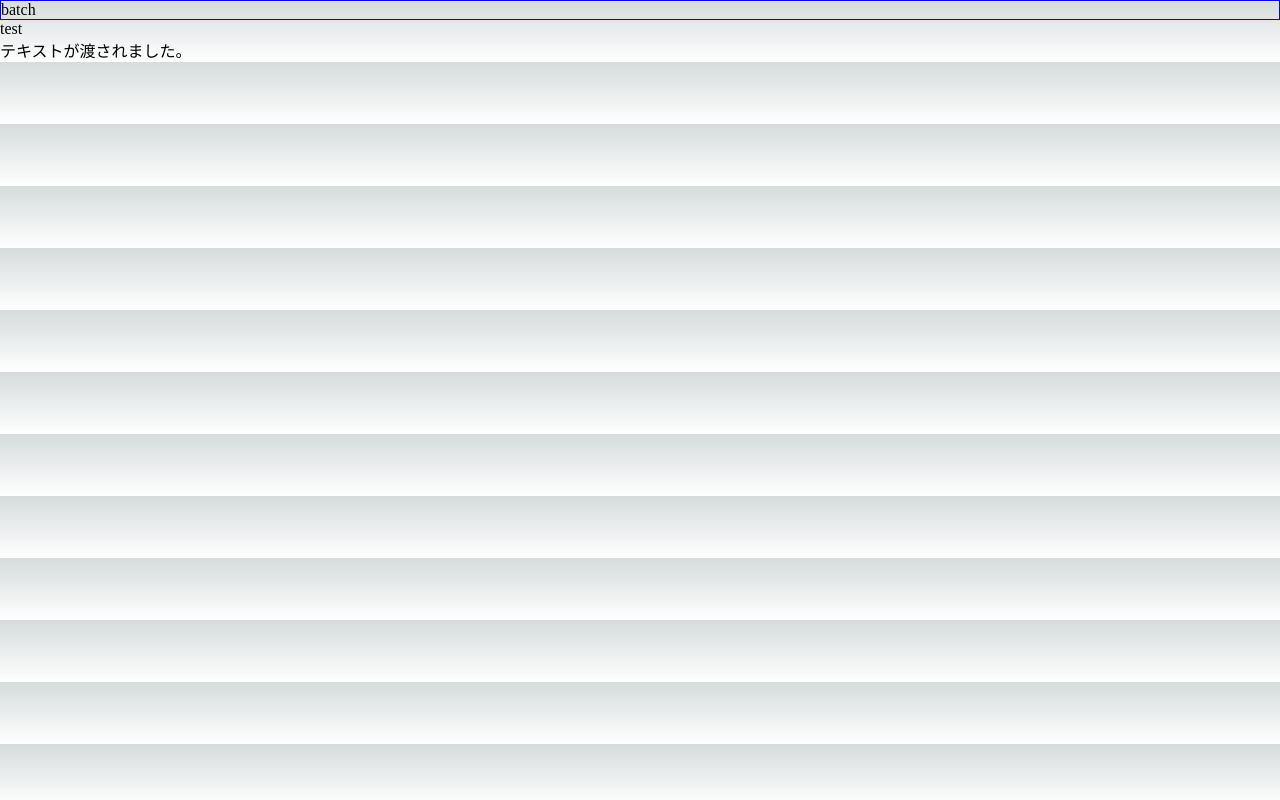
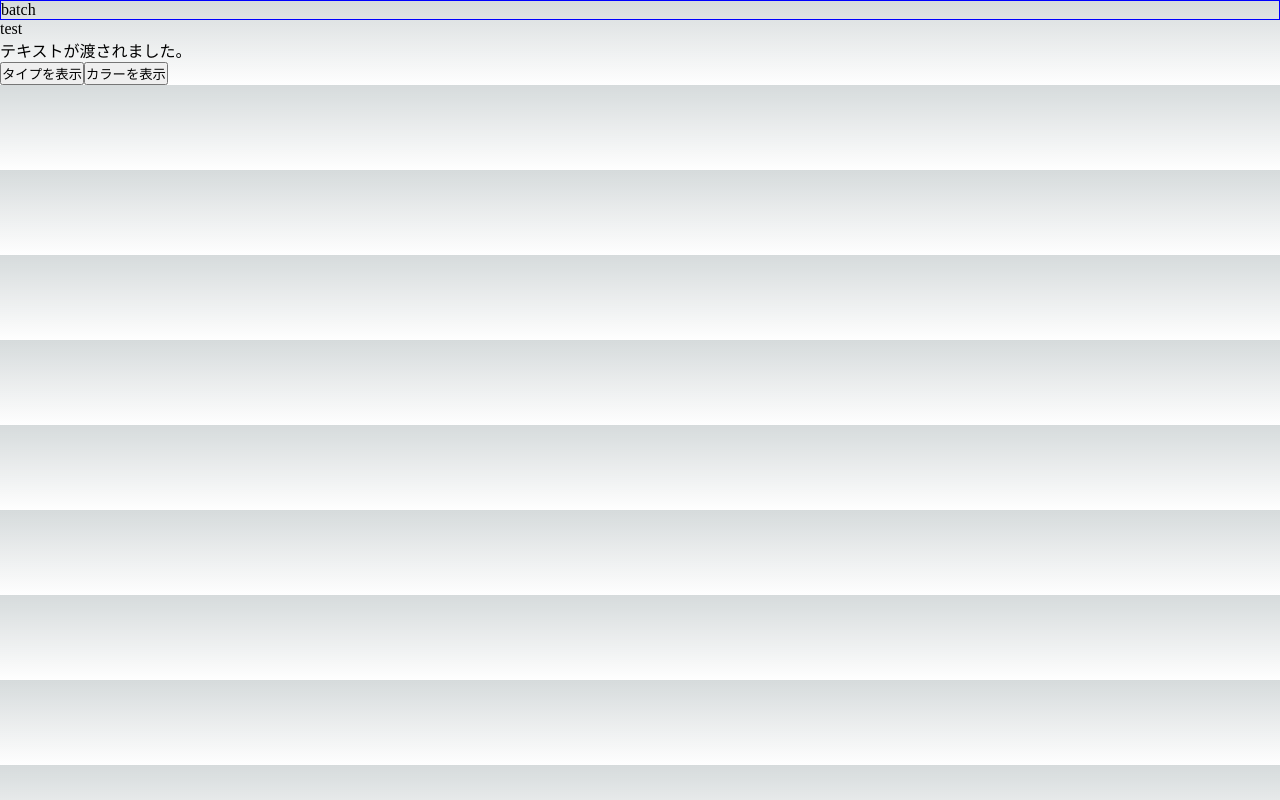
Before and after one commit to TakanoriOkawa/basic-next-typescript-lesson, a Next.js app: page / in a window 1280 px wide. Built offline with nearby package versions, Linux system fonts and the light colour scheme.

Commit message:
InterSection Typesを試す

```diff
--- a/pages/components/TestLog.tsx
+++ b/pages/components/TestLog.tsx
@@ -1,24 +1,35 @@
+import { Colors } from "../utility/Test";
+
 export const TestLog = () => {
-
-  // type AliasのMapped Typesを試す。
-
   // TypeはUnionTypesで設定
   type Type = "primary" | "secondary";
 
   // ＊＊＊Union Typesを拡張したい場合はどうする？＊＊＊＊
-
   // OK
   type TypeA = Type | "teriary"
 
   // NG  "primary" | "secondary"と"teriary"を一つにしてしまい、結果Never型になる
   type TypeB = Type & "teriary"
 
-
   const showType = (type: TypeA) => {
     console.log("現在のタイプは" + type + "です")
   }
 
+  // 交差型で作った型を使って初期化
+  const Colors: Colors = {
+    a: "red",
+    b: "blue",
+    c: "yellow"
+  }
+  // カラーを出力
+  const showSetColors = (color:Colors) => {
+    console.log(color)
+  }
+
   return (
-    <button onClick={() => {showType("primary")}} >Log表示</button>
+    <>
+    <button onClick={() => {showType("teriary")}} >タイプを表示</button>
+    <button onClick={() => {showSetColors(Colors)}} >カラーを表示</button>
+    </>
   )
 }
--- a/pages/index.tsx
+++ b/pages/index.tsx
@@ -1,4 +1,5 @@
 import { Batch } from './components/batch';
+import { TestLog } from './components/TestLog';
 
 let bar = {} as { hoge: number}
 bar.hoge = 1;
@@ -26,6 +27,8 @@ export default function Home() {
       <Batch isShow></Batch>
       <Title text="test"></Title>
       <Component text='テキスト'/>
+
+      <TestLog></TestLog>
     </>
   )
 }
--- /dev/null
+++ b/pages/utility/Test.ts
@@ -0,0 +1,11 @@
+// InterSection Typesのテスト
+type Color = {
+  a: "red",
+  b: "blue"
+}
+
+type Color2 = {
+  c: "yellow"
+}
+
+export type Colors = Color & Color2
```
